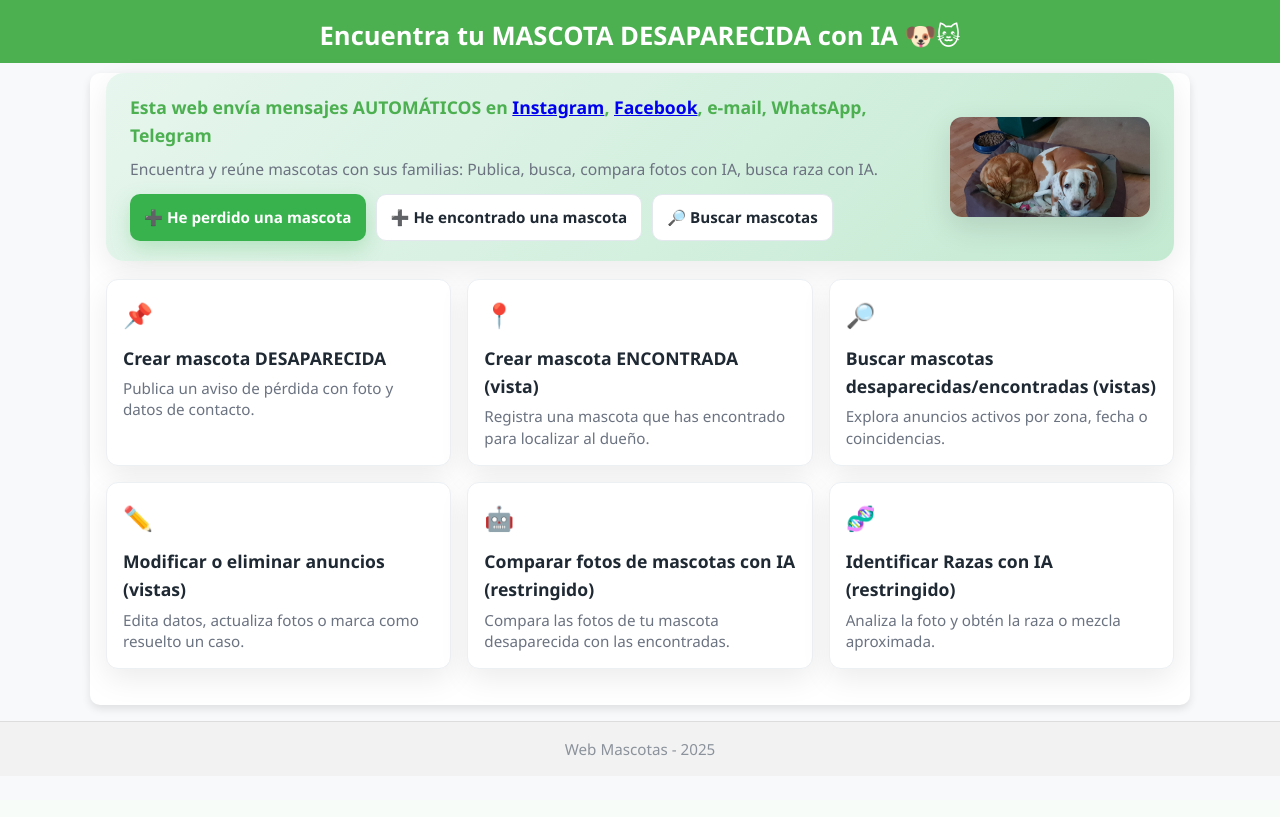
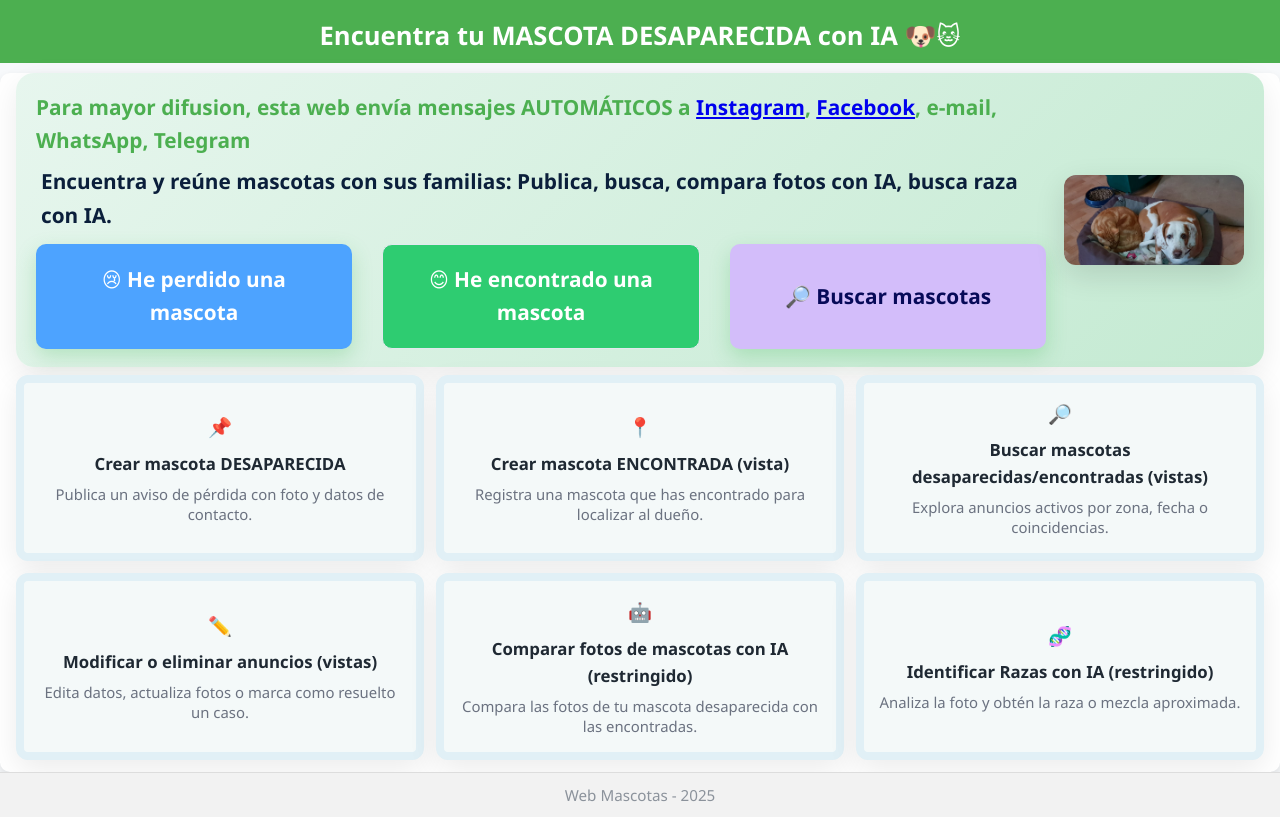
Before and after one commit to carlosgarciahoya/web_mascotas, a Flask app: page / in a window 1280 px wide. Before the commit the page ends 756 px from the top, so only its background shows below. Run offline with Flask 3, Linux system fonts and the light colour scheme; parts of the project's set-up code (start-up, migrations or seed data) failed here and were passed over.

Commit message:
index esta mejorado para scritorio

```diff
--- a/web/static/css/style.css
+++ b/web/static/css/style.css
@@ -11,6 +11,9 @@ body {
     background-color: #f4f7f8;
     color: #333;
     line-height: 1.6;
+    display: flex;             /* apila los hijos en columna */
+    flex-direction: column;
+    min-height: 100vh;         /* ocupa al menos el alto visible */
 }
 
 /* Encabezado y navegación */
@@ -39,11 +42,13 @@ nav a:hover {
 /* Contenedor principal */
 main {
     max-width: 900px;
+    width: 100%;       /* usa todo el ancho disponible hasta el máximo */
     margin: 25px auto;
     background: white;
     padding: 20px;
     border-radius: 10px;
     box-shadow: 0 4px 8px rgba(0,0,0,0.1);
+    flex: 1;           /* rellena el espacio entre header y footer */
 }
 
 /* Títulos */
--- a/web/templates/index.html
+++ b/web/templates/index.html
@@ -15,7 +15,7 @@
             --bg: #f7f9fb;
             --text: #1f2933;
             --muted: #6b7280;
-            --card-bg: #ffffff;
+            --card-bg: #f4f9f9;
             --shadow: 0 10px 30px rgba(0,0,0,0.08);
             --radius: 12px;
         }
@@ -25,6 +25,9 @@
             font-family: 'Inter', system-ui, -apple-system, BlinkMacSystemFont, 'Segoe UI', sans-serif;
             background: var(--bg);
             color: var(--text);
+            display: flex;
+            flex-direction: column;
+            min-height: 100vh;
         }
         header {
             padding: 16px 24px 6px;
@@ -35,49 +38,77 @@
             font-weight: 700;
             font-size: 1.6rem;
         }
-        /* Hero compacto con imagen pequeña a la derecha */
+        /* Hero con texto más ancho y foto a la derecha */
         .hero {
             display: flex;
+            flex-wrap: nowrap;     /* en una sola línea */
             align-items: center;
             gap: 18px;
             background: linear-gradient(135deg, #e7f6ee 0%, #c4ead2 100%);
             border-radius: 18px;
-            margin: 0 auto 18px;
-            padding: 20px 24px;
-            max-width: 1100px;
+            margin: 0 0 8px 0;
+            padding: 18px 20px;
             box-shadow: var(--shadow);
         }
         .hero-content {
-            flex: 1 1 auto;
+            flex: 1 1 80%;        /* el texto ocupa la mayor parte */
             min-width: 260px;
         }
-        .hero h2 { margin: 0 0 8px; font-size: 1.1rem; }
-        .hero p  { margin: 0 0 12px; color: var(--muted); font-size: 0.98rem; }
+        .hero h2 { margin: 0 0 8px; font-size: 1.3rem; }
+
+        .hero p {
+        margin: 0 0 12px 5px;
+        color: #0b1f3b;
+        font-size: 1.3rem;
+        font-weight: 600;
+                }
         .hero-actions {
             display: flex;
-            gap: 10px;
+            gap: 30px;
             flex-wrap: wrap;
+            justify-content: center;
         }
+
+        .hero-actions a {
+            flex: 1;
+            min-width: 260px;
+
+            display: flex;
+            align-items: center;
+            justify-content: center;
+            gap: 12px;
+
+            font-size: 1.3rem;
+            font-weight: 700;
+            text-align: center;
+
+            padding: 18px 24px;
+            border-radius: 10px;
+            text-decoration: none;
+
+            transition: background-color 0.2s ease, transform 0.1s ease;
+        }
+
         .hero-image {
-            flex: 0 0 auto;
+            flex: 0 0 180px;      /* la foto ocupa menos ancho */
             display: flex;
             align-items: center;
             justify-content: center;
         }
         .hero-image img {
-            width: 200px;
-            height: 100px;
+            width: 180px;
+            height: 90px;
             object-fit: cover;
             border-radius: 12px;
             box-shadow: 0 10px 30px rgba(0,0,0,0.12);
         }
         @media (max-width: 700px) {
-            .hero { flex-wrap: wrap; padding: 18px 16px; }
-            .hero-image { width: 100%; justify-content: flex-start; }
+            .hero { flex-wrap: wrap; padding: 16px; }
+            .hero-image { flex: 0 0 120px; justify-content: flex-start; }
             .hero-image img { width: 120px; height: 80px; }
         }
 
-        .btn-primary, .btn-secondary {
+        .btn-primary, .btn-secondary , .btn-tercero {
             display: inline-flex;
             align-items: center;
             gap: 8px;
@@ -90,20 +121,32 @@
             font-size: 0.95rem;
         }
         .btn-primary {
-            background: var(--primary);
-            color: #fff;
+            background-color: #4da3ff;
+            color: #ffffff;
             box-shadow: 0 8px 20px rgba(55,178,77,0.25);
         }
-        .btn-primary:hover { background: var(--primary-dark); transform: translateY(-2px); }
+        .btn-primary:hover { background: #1676dd; transform: translateY(-4px); }
+
         .btn-secondary {
-            background: #fff;
-            color: var(--text);
+            background-color: #2ecc71;
+            color: #ffffff;
             border: 1px solid #e3e8ef;
         }
-        .btn-secondary:hover { transform: translateY(-2px); box-shadow: var(--shadow); }
+        .btn-secondary:hover { transform: translateY(-4px); background: #02913d; }
+
+        .btn-tercero {
+            background-color: #d3bdfa;
+            color: #070a58;
+            box-shadow: 0 8px 20px rgba(55,178,77,0.25);
+        }
+        .btn-tercero:hover { background: #a271f8; transform: translateY(-4px); }
 
         /* Flash */
-        .flash-container { max-width: 1100px; margin: 0 auto 10px; padding: 0 16px; }
+        .flash-container {
+            margin: 0 0 10px 0;
+            padding: 0 16px;
+            width: 100%;
+        }
         .flash {
             padding: 10px 14px;
             border-radius: 10px;
@@ -117,48 +160,64 @@
 
         /* Grid de opciones */
         main {
-            max-width: 1100px;
-            margin: 0 auto;
-            padding: 0 16px 36px;
+            margin: 0;
+            padding: 0 16px 12px;
+            width: 100%;
+            max-width: none;
+            flex: 1 1 auto;
+            min-height: 0;
         }
         .grid {
             display: grid;
-            gap: 16px;
-            grid-template-columns: repeat(auto-fit, minmax(260px, 1fr));
+            gap: 12px;
+            grid-template-columns: repeat(3, minmax(0, 1fr));
+            grid-auto-rows: 1fr;
+        }
+        @media (max-width: 900px) {
+            .grid { grid-template-columns: repeat(2, minmax(0, 1fr)); }
+        }
+        @media (max-width: 600px) {
+            .grid { grid-template-columns: 1fr; }
         }
         .card-link {
-            display: block;
+            display: flex;
+            flex-direction: column;
+            justify-content: center;
             text-decoration: none;
             background: var(--card-bg);
             color: var(--text);
-            padding: 16px;
+            padding: 16px 12px;
             border-radius: var(--radius);
             box-shadow: var(--shadow);
-            border: 1px solid #ecf0f3;
+            border: 8px solid #e1f0f6;
             transition: transform 0.15s ease, box-shadow 0.2s ease;
+            text-align: center;
+            min-height: 140px;
+            height: 100%;
         }
         .card-link:hover {
-            transform: translateY(-3px);
+            transform: translateY(-8px);
             box-shadow: 0 14px 32px rgba(0,0,0,0.12);
         }
         .card-link .emoji {
-            font-size: 1.5rem;
-            margin-bottom: 6px;
-            display: inline-block;
+            font-size: 1.2rem;
+            margin-bottom: 4px;
+            display: block;
         }
         .card-link h3 {
             margin: 4px 0 6px;
-            font-size: 1.1rem;
+            font-size: 1.05rem;
         }
         .card-link p {
             margin: 0;
             color: var(--muted);
-            font-size: 0.95rem;
-            line-height: 1.4;
+            font-size: 0.93rem;
+            line-height: 1.35;
         }
         footer {
             text-align: center;
-            margin: 16px 0 10px;
+            margin: 0;
+            padding: 10px 16px;
             color: #8b929b;
             font-size: 0.95rem;
         }
@@ -183,22 +242,19 @@
 <main>
     <section class="hero">
         <div class="hero-content">
-            <h2>Esta web envía mensajes AUTOMÁTICOS en
+            <h2>Para mayor difusion, esta web envía mensajes AUTOMÁTICOS a
                 <a href="https://www.instagram.com/webmascotasdesaparecidas" target="_blank">Instagram</a>,
                 <a href="https://www.facebook.com/busca.mascotas.perdidas/" target="_blank">Facebook</a>,
                 e-mail, WhatsApp, Telegram</h2>
             <p>Encuentra y reúne mascotas con sus familias: Publica, busca, compara fotos con IA, busca raza con IA.</p>
             <div class="hero-actions">
-                <a class="btn-primary" href="{{ url_for('main.crear_mascota') }}?tipo_registro=desaparecida">➕ He perdido una mascota</a>
-                <a class="btn-secondary" href="{{ url_for('main.crear_mascota') }}?tipo_registro=encontrada">➕ He encontrado una mascota</a>
-                <a class="btn-secondary" href="{{ url_for('main.buscar_mascotas') }}">🔎 Buscar mascotas</a>
+                <a class="btn-primary" href="{{ url_for('main.crear_mascota') }}?tipo_registro=desaparecida">😢 He perdido una mascota</a>
+                <a class="btn-secondary" href="{{ url_for('main.crear_mascota') }}?tipo_registro=encontrada">😊 He encontrado una mascota</a>
+                <a class="btn-tercero" href="{{ url_for('main.buscar_mascotas') }}">🔎 Buscar mascotas</a>
             </div>
         </div>
         <div class="hero-image">
             <img src="{{ url_for('static', filename='fotos/IMG-20190307-WA0001.jpg') }}" alt="Mascota desaparecida/encontrada">
-            <!-- Placeholder si no tienes imagen aún:
-            <img src="https://placehold.co/140x90?text=Mascota" alt="Mascota desaparecida/encontrada">
-            -->
         </div>
     </section>
 
--- a/web/utils/envia_mail.py
+++ b/web/utils/envia_mail.py
@@ -175,9 +175,9 @@ def adjuntar_bytes(mensaje, data_bytes: bytes, mime_type: str, nombre_archivo: s
 def descargar_url_local(url_relativa: str, timeout: int = 10) -> tuple[bytes, Optional[str]]:
     """
     Descarga una URL servida por la propia aplicación (por ejemplo, /foto/5).
-    Usa EXTERNAL_BASE_URL si está configurada; de lo contrario, http://127.0.0.1:5000.
+    Usa IG_MEDIA_BASE_URL si está configurada; de lo contrario, http://127.0.0.1:5000.
     """
-    base = current_app.config.get("EXTERNAL_BASE_URL") or "http://127.0.0.1:5000"
+    base = current_app.config.get("IG_MEDIA_BASE_URL") or "http://127.0.0.1:5000"
 
     if url_relativa.startswith(("http://", "https://")):
         url_completa = url_relativa
--- a/web/utils/listar_fotos.py
+++ b/web/utils/listar_fotos.py
@@ -10,6 +10,7 @@ from web.models import FotoMascotaDesaparecida  # el modelo de fotos
 
 def main():
     base = os.environ.get("EXTERNAL_BASE_URL", "https://buscarmascotas.com")
+    print (base)
     with app.app_context():
         filas = (
             db.session.query(
```
Also changed, not shown: 1 other file.
